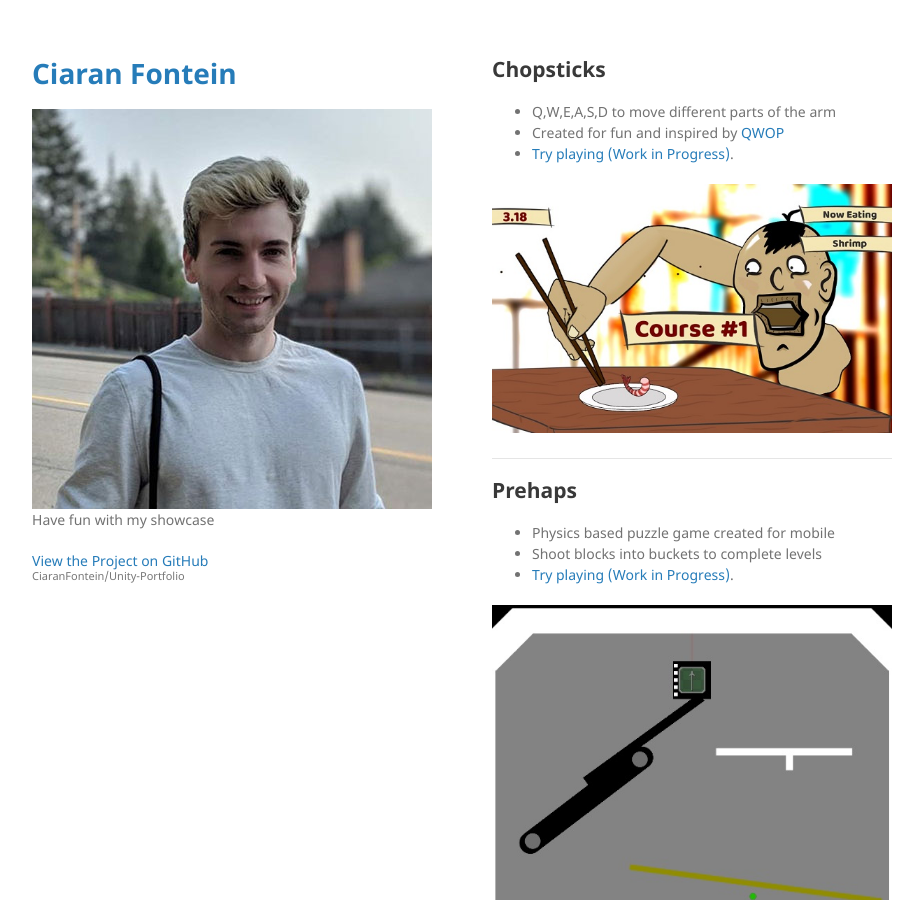
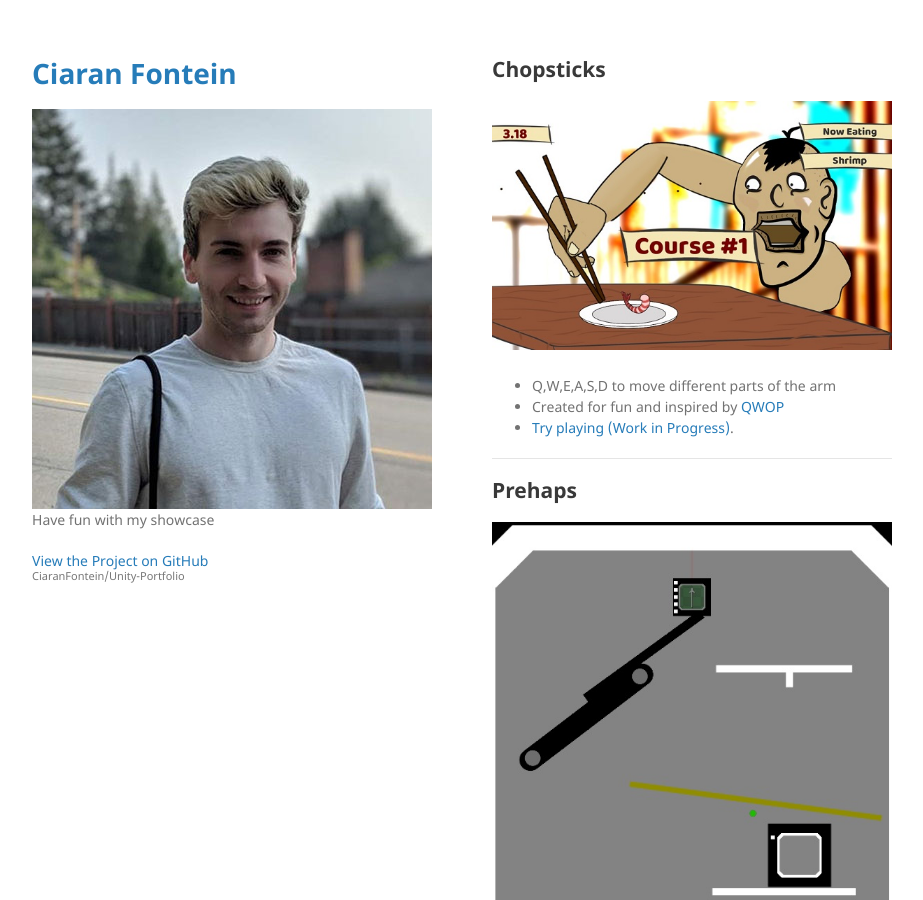
Before and after one commit to CiaranFontein/Unity-Portfolio, a Jekyll site: the page built from index.md, in a window 1280 px wide and 900 px high. Shown: the whole window, without its empty margins (178-1101 px from the left). Built offline with Jekyll 4.4.1, drawn with Linux system fonts in a browser that asks for light colours; our own code applies the rules of GitHub Pages for plain Markdown files.

Commit message:
Update index.md

```diff
--- a/index.md
+++ b/index.md
@@ -4,45 +4,47 @@ layout: default
 
 ## Chopsticks
 
+[![Chopsticks Screenshot](/assets/img/ChopsticksScreenshot.jpg)](./assets/unity/ChopsticksWebBuild/chopsticks.html)
+
 * Q,W,E,A,S,D to move different parts of the arm
 * Created for fun and inspired by [QWOP](http://www.foddy.net/Athletics.html)
 * [Try playing (Work in Progress)](./assets/unity/ChopsticksWebBuild/chopsticks.html).
-
-[![Chopsticks Screenshot](/assets/img/ChopsticksScreenshot.jpg)](./assets/unity/ChopsticksWebBuild/chopsticks.html)
 
 * * *
 
 ## Prehaps
 
+[![Prehaps Screenshot](/assets/img/PrehapsScreenshot.jpg)](./assets/unity/PrehapsWebBuild/prehaps.html)
+
 * Physics based puzzle game created for mobile
 * Shoot blocks into buckets to complete levels
 * [Try playing (Work in Progress)](./assets/unity/PrehapsWebBuild/prehaps.html).
-
-[![Prehaps Screenshot](/assets/img/PrehapsScreenshot.jpg)](./assets/unity/PrehapsWebBuild/prehaps.html)
 
 * * *
 
 ## Bonehead
 
+[![Bonehead Screenshot](/assets/img/BoneheadScreenshot.jpg)](./assets/unity/PrehapsWebBuild/bonehead.html)
+
 * Role-playing game originally meant for PC where you live life as a dog
 * Features include attribute leveling, story elements, day/night cycle, smooth UI elements and minigames
 * [Try playing (Work in Progress)](./assets/unity/BoneheadWebBuild/bonehead.html).
-
-[![Bonehead Screenshot](/assets/img/BoneheadScreenshot.jpg)](./assets/unity/PrehapsWebBuild/bonehead.html)
 
 * * *
 
 ## Feed the Fieri
 
+[![Feed the Fieri Screenshot](/assets/img/FeedTheFieriScreenshot.jpg)](./assets/unity/FeedTheFieriWebBuild/feedthefieri.html)
+
 * Small Weekend Project
 * Utilizing sound clips from Diners, Drive-Ins, and Dives
 * [Try Playing](./assets/unity/FeedTheFieriWebBuild/feedthefieri.html)
 
-[![Feed the Fieri Screenshot](/assets/img/FeedTheFieriScreenshot.jpg)](./assets/unity/FeedTheFieriWebBuild/feedthefieri.html)
-
 * * *
 
 ## Feral Modularity
+
+[![Feral Modularity Screenshot](/assets/img/FeralModularityScreenshot.jpg)](./assets/unity/FeralModularityWebBuild/feralmodularity.html)
 
 * Ambitious game project kind of like pokemon with individually leveling and attribute based interchangeable robotic components like arms, tails, legs, etc.
 * Variety of items including components, modules, and consumables
```
Also changed, not shown: other parts of index.md (+0 -2 lines).
